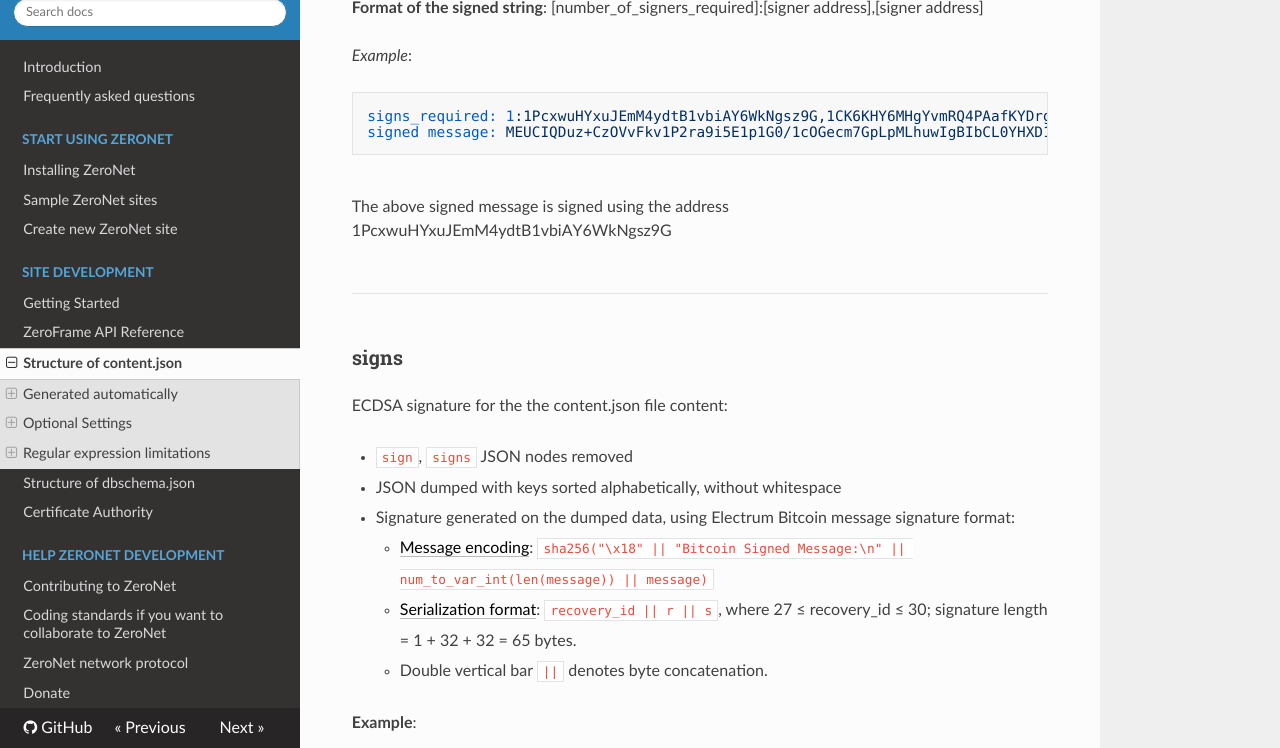
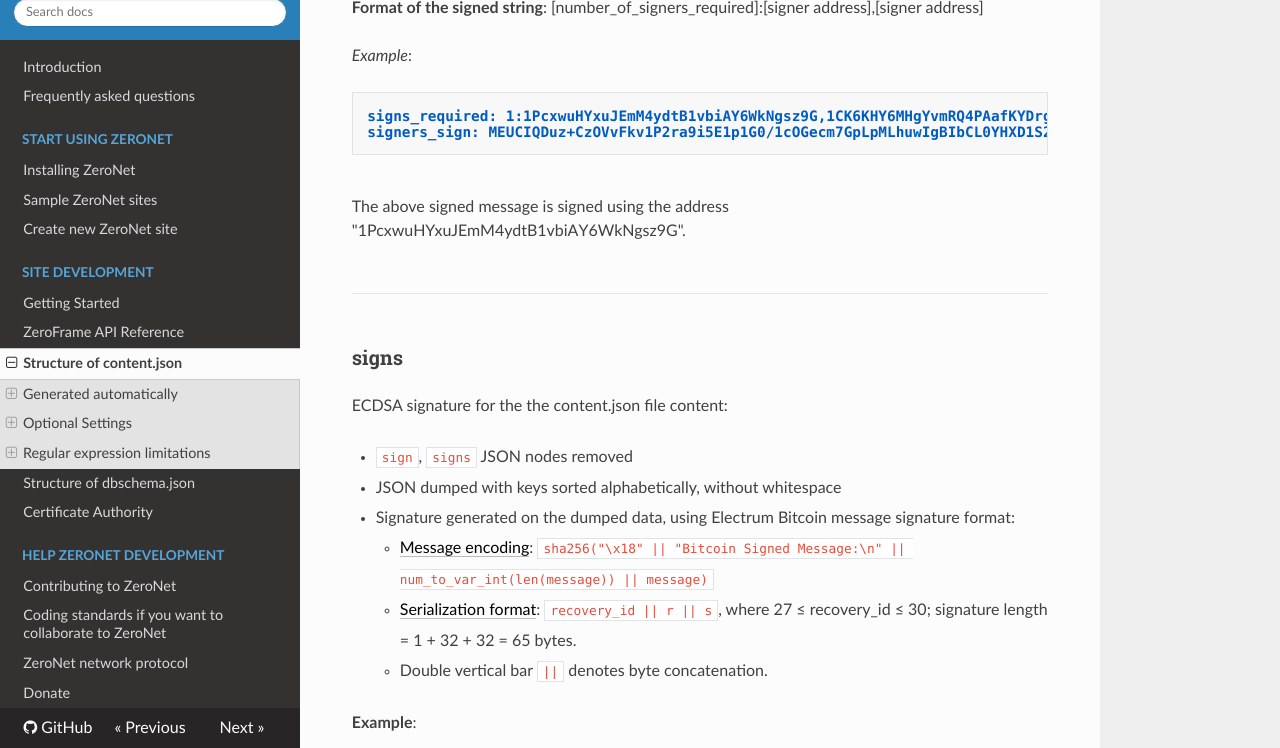
Before and after one commit to HelloZeroNet/Documentation, an MkDocs documentation site: the page built from docs/site_development/content_json.md, in a window 1280 px wide and 900 px high, scrolled down 2801 px, cut to the strip 152-900 px from the top of the window. Built offline with MkDocs 1.6.1, drawn with Linux system fonts in a browser that asks for light colours; nearby versions of some CDN libraries; some of the changed text lies outside the part shown.

Commit message:
Update signers_signed and includes statements

````diff
--- a/docs/site_development/content_json.md
+++ b/docs/site_development/content_json.md
@@ -119,9 +119,10 @@
 *Example*:
 ```
 signs_required: 1:1PcxwuHYxuJEmM4ydtB1vbiAY6WkNgsz9G,1CK6KHY6MHgYvmRQ4PAafKYDrg1ejbH1cE
-signed message: MEUCIQDuz+CzOVvFkv1P2ra9i5E1p1G0/1cOGecm7GpLpMLhuwIgBIbCL0YHXD1S2+x48QS5VO/rISrkdLiUR+o+x1X0y1A=
+signers_sign: MEUCIQDuz+CzOVvFkv1P2ra9i5E1p1G0/1cOGecm7GpLpMLhuwIgBIbCL0YHXD1S2+x48QS5VO/rISrkdLiUR+o+x1X0y1A=
 ```
-The above signed message is signed using the address 1PcxwuHYxuJEmM4ydtB1vbiAY6WkNgsz9G
+
+The above signed message is signed using the address "1PcxwuHYxuJEmM4ydtB1vbiAY6WkNgsz9G".
 
 ---
 
@@ -234,7 +235,7 @@
     "signers_required": 1 # The *number* of Valid signs required to accept the file (Multisig possibility),
     "files_allowed": "data.json", # Preg pattern for the allowed files in the include file
     "includes_allowed": false, # Whether nested includes are allowed
-    "max_size": 10000, # Max total filesize allowed in the include (in bytes)
+    "max_size": 10000, # Max allowed size of included content.json and files it signs (in bytes)
   }
 }
 ```
````
